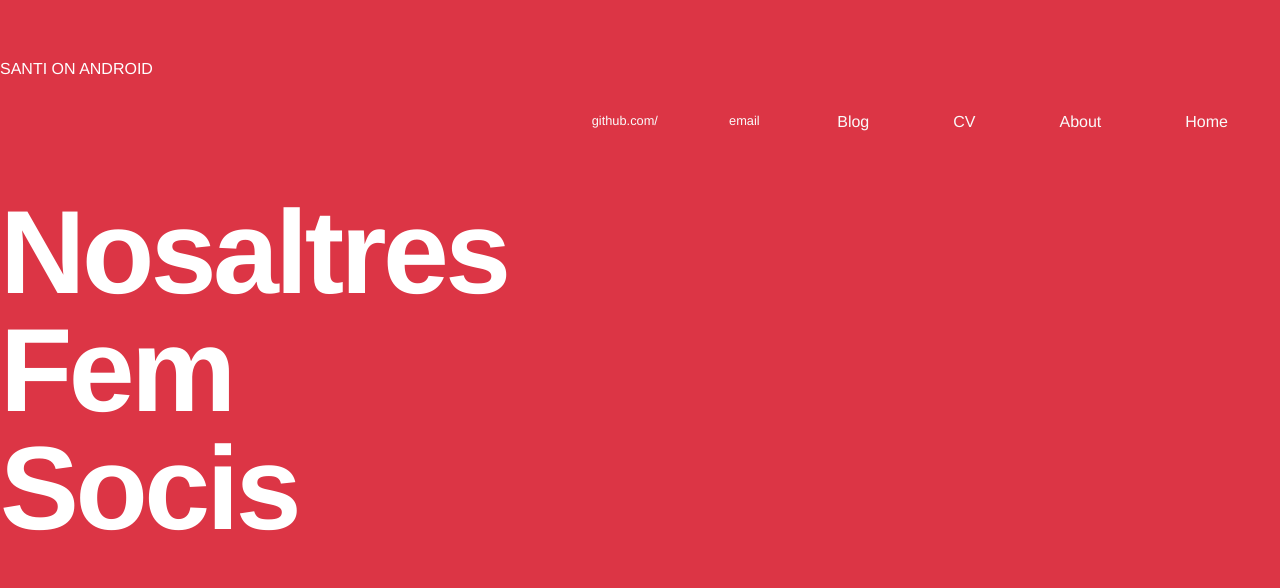
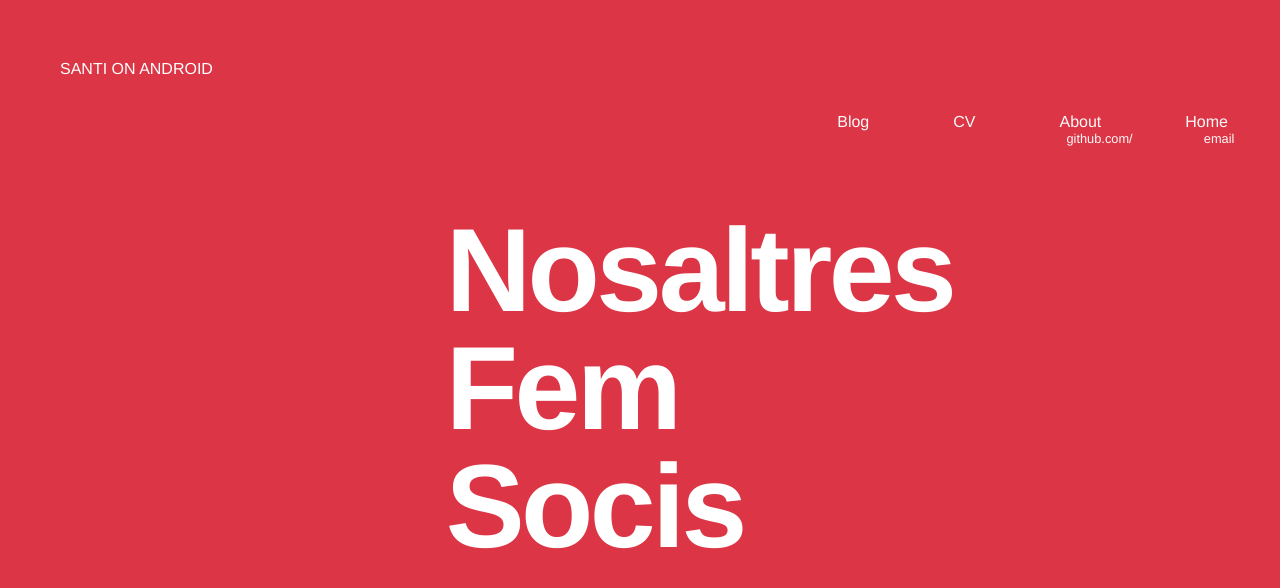
Before and after one commit to SantiOnAndroid/SantiOnAndroid.github.io, a Jekyll site: the page built from index.html, in a window 1280 px wide. Shown: the top 588 px of the page. Built offline with Jekyll 4.4.1, drawn with Linux system fonts in a browser that asks for light colours; some web fonts are replaced.

Commit message:
modificant titolj

```diff
--- a/css/main.css
+++ b/css/main.css
@@ -17,6 +17,7 @@
     font-family:inherit;
     background:#dc3545;
     fill: #fff;
+    margin-left:  3.764062063428em;;
 }
 
 
@@ -54,6 +55,7 @@
     line-height: 100%;
     float:left;
     clear: left;
+    margin-left:  3.764062063428em;
 }
 p {
     font-size: 7.4em;
```
